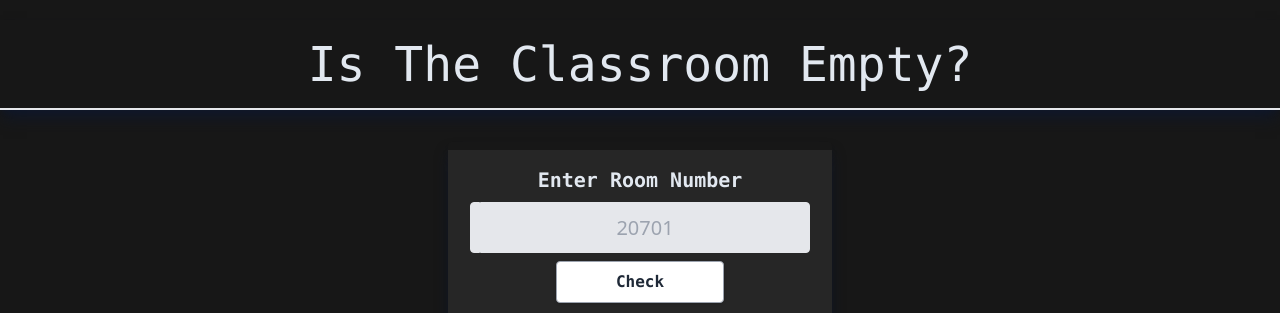
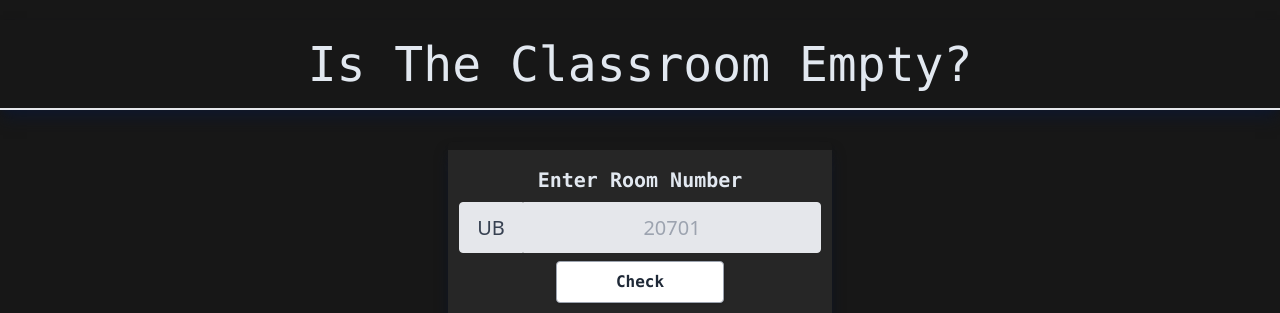
Before and after one commit to nur-zaman/isTheClassroomEmpty, a plain HTML site: page index.html in a window 1280 px wide. Shown: the top 313 px of the page. Drawn offline with nearby package versions, Linux system fonts and the light colour scheme.

Commit message:
fixed disabled button

```diff
--- a/index.html
+++ b/index.html
@@ -38,11 +38,11 @@
 
         <div class="px-6 py-4 bg-neutral-800 ">
           <div class="font-bold text-xl mb-2 text-center">Enter Room Number</div>
-          <p class="flex text-slate-400 text-base text-center justify-center">
-            <input type="text" value="UB" disabled="disabled" class="appearance-none block bg-gray-200 text-gray-700 border border-gray-200 rounded-l rounded-r-none py-3 px-1 leading-tight focus:outline-none focus:bg-white focus:border-gray-500 text-center w-2/3 font-sans text-xl">
+          <div class="flex text-slate-400 text-base text-center justify-center  ">
+            <input type="text" value="UB" disabled="disabled" class="appearance-none block bg-gray-200 text-gray-700 border border-gray-200 rounded-l rounded-r-none py-3 leading-tight focus:outline-none focus:bg-white focus:border-gray-500 text-center font-sans text-xl w-16 ">
+         <input type="text" inputMode="numeric" pattern="[0-9]*" minlength="5" maxlength="5" placeholder="20701" id="roomNum" class="appearance-none block bg-gray-200 text-gray-700 border rounded-r rounded-l-none py-3  leading-tight focus:outline-none focus:bg-white focus:border-gray-500 text-center font-sans text-xl ">
 
-         <input type="text" inputMode="numeric" pattern="[0-9]*" minlength="5" maxlength="5" placeholder="20701" id="roomNum" class="appearance-none block bg-gray-200 text-gray-700 border rounded-r rounded-l-none py-3 px-4 leading-tight focus:outline-none focus:bg-white focus:border-gray-500 text-center font-sans text-xl">
-          </p>
+        </div>
           <p class="text-gray-600 text-base text-center mt-2">
             <button type="submit" id="roomNumBtn" class=" bg-white hover:bg-gray-100 text-gray-800 font-semibold py-2 px-4 border border-gray-400 rounded shadow w-1/2 ">Check</button>
           </p>
```
Also changed, not shown: styles.css.
